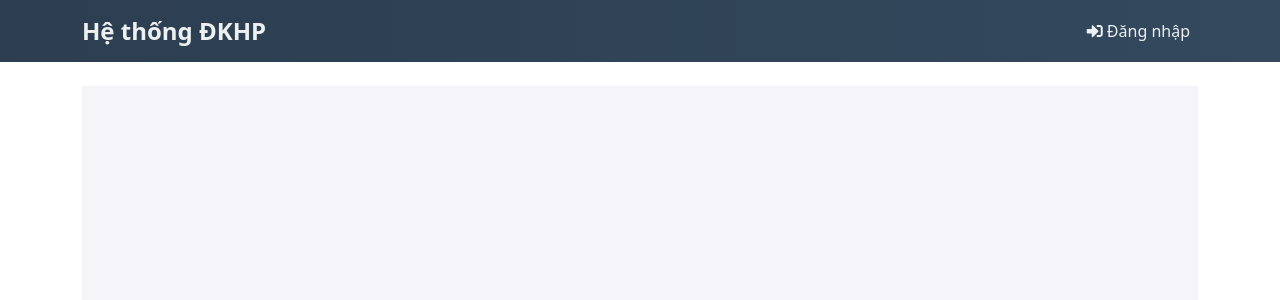
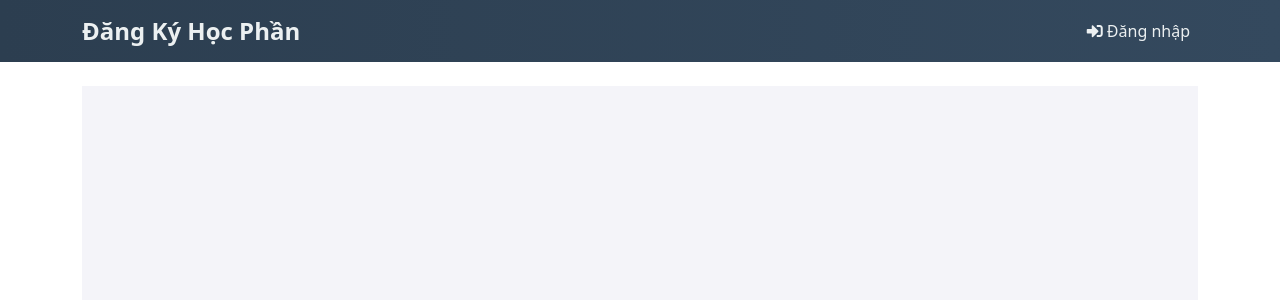
Before and after one commit to minkang27/KTraGK_PHP, a PHP site: page / in a window 1280 px wide. Shown: the top 300 px of the page. Run offline with PHP 8.4, Linux system fonts and the light colour scheme.

Commit message:
đổi header

```diff
--- a/app/views/shares/header.php
+++ b/app/views/shares/header.php
@@ -3,7 +3,7 @@
 <head>
     <meta charset="UTF-8">
     <meta name="viewport" content="width=device-width, initial-scale=1.0">
-    <title>Quản lý Sinh Viên</title>
+    <title>Danh Sách Sinh Viên</title>
     <link href="https://cdn.jsdelivr.net/npm/bootstrap@5.3.0/dist/css/bootstrap.min.css" rel="stylesheet">
     <link href="assets/css/style.css" rel="stylesheet">
     <link rel="stylesheet" href="https://cdnjs.cloudflare.com/ajax/libs/font-awesome/5.15.4/css/all.min.css">
@@ -38,7 +38,7 @@
 <body>
     <nav class="navbar navbar-expand-lg">
         <div class="container">
-            <a class="navbar-brand" href="index.php">Hệ thống ĐKHP</a>
+            <a class="navbar-brand" href="index.php">Đăng Ký Học Phần</a>
             <button class="navbar-toggler" type="button" data-bs-toggle="collapse" data-bs-target="#navbarNav">
                 <span class="navbar-toggler-icon"></span>
             </button>
@@ -46,13 +46,13 @@
                 <ul class="navbar-nav">
                     <?php if (isset($_SESSION['MaSV'])): ?>
                         <li class="nav-item">
-                            <a class="nav-link" href="index.php?controller=sinhvien">Quản lý sinh viên</a>
+                            <a class="nav-link" href="index.php?controller=sinhvien">Danh Sách Sinh Viên</a>
                         </li>
                         <li class="nav-item">
                             <a class="nav-link" href="index.php?controller=hocphan&action=dangky">Đăng ký học phần</a>
                         </li>
                         <li class="nav-item">
-                            <a class="nav-link" href="index.php?controller=dangky&action=danhsach">Danh sách đăng ký</a>
+                            <a class="nav-link" href="index.php?controller=dangky&action=danhsach">Danh sách học phần đăng ký</a>
                         </li>
                     <?php endif; ?>
                 </ul>
--- a/app/views/sinhvien/detail.php
+++ b/app/views/sinhvien/detail.php
@@ -1,6 +1,6 @@
 <?php include_once 'app/views/shares/header.php'; ?>
 
-<h1 style="text-align: center; margin-bottom: 20px; color: #2c3e50;">Chi tiết sinh viên</h1>
+<h1 style="text-align: center; margin-bottom: 20px; color: #2c3e50;">Thông tin sinh viên</h1>
 
 <div style="max-width: 600px; margin: 0 auto; padding: 20px; border: 1px solid #ddd; border-radius: 8px; box-shadow: 0 4px 8px rgba(0, 0, 0, 0.1); background-color: #f9f9f9;">
     <div style="text-align: center; margin-bottom: 20px;">
```
